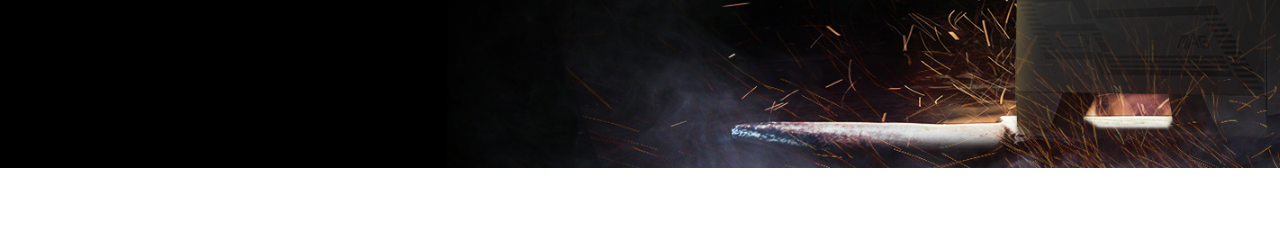
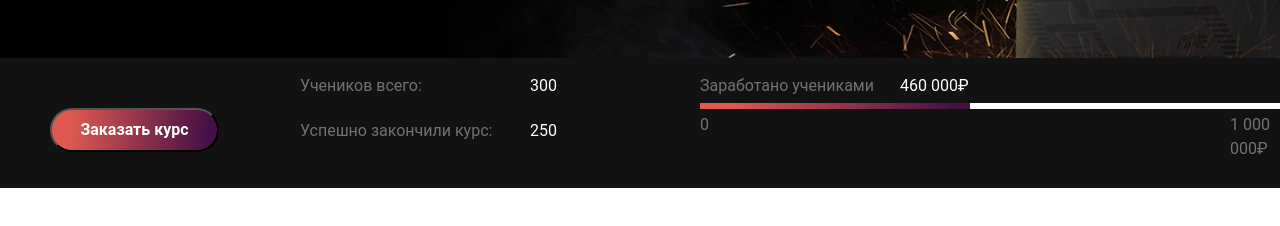
Before and after one commit to Dan0lik/-, a plain HTML site: page index.html in a window 1280 px wide. Shown: the part 552-778 px from the top of the page. Drawn offline with Linux system fonts and the light colour scheme.

Commit message:
Add files via upload

```diff
--- a/css/index.css
+++ b/css/index.css
@@ -114,3 +114,180 @@ a{
     font-size: 16px;
 
   }
+
+
+  .donate{
+    position: absolute;
+    width: 100%;
+    height: 130px;
+    left: 0px;
+    top: 610px;
+
+    background: #121212;
+  }
+  .text0{
+    /* Учеников всего. */
+  position: absolute;
+  font-family: Roboto;
+  font-style: normal;
+  font-weight: normal;
+
+  font-size: 16px;
+  line-height: 150%;
+  left: 300px;
+  color: white;
+  opacity: 0.4;
+  }
+  .text1{
+    /* Учеников всего 200. */
+  position: absolute;
+  font-family: Roboto;
+  font-style: normal;
+  font-weight: normal;
+
+  font-size: 16px;
+  line-height: 150%;
+  left: 530px;
+  color: white;
+  }
+  .text2{
+    /* Успешно закончили курс. */
+  position: absolute;
+  font-family: Roboto;
+  font-style: normal;
+  font-weight: normal;
+
+  font-size: 16px;
+  line-height: 150%;
+  left: 300px;
+  top: 45px;
+  color: white;
+  opacity: 0.4;
+  }
+  .text3{
+    /* Успешно закончили курс. 250 */
+  position: absolute;
+  font-family: Roboto;
+  font-style: normal;
+  font-weight: normal;
+
+  font-size: 16px;
+  line-height: 150%;
+  left: 530px;
+  top: 45px;
+  color: white;
+  }
+  .text4{
+    /* Заработано учениками. */
+  position: absolute;
+  font-family: Roboto;
+  font-style: normal;
+  font-weight: normal;
+
+  font-size: 16px;
+  line-height: 150%;
+  left: 700px;
+  color: white;
+  opacity: 0.4;
+  }
+  .text5{
+    /* Заработано учениками 400. */
+  position: absolute;
+  font-family: Roboto;
+  font-style: normal;
+  font-weight: normal;
+
+  font-size: 16px;
+  line-height: 150%;
+  left: 900px;
+  color: white;
+  }
+  .polos{
+  position: absolute;
+  width: 270px;
+  height: 6px;
+  left: 700px;
+  top: 45px;
+
+  background: linear-gradient(94.78deg, #DF5950 11.19%, #451046 93.72%);
+
+  }
+  .poloss{
+    position: absolute;
+    width: 330px;
+    height: 6px;
+    left: 970px;
+    top: 45px;
+
+    background: #FFFFFF;
+
+    }
+
+    .text6{
+      /* 0 */
+    position: absolute;
+    font-family: Roboto;
+    font-style: normal;
+    font-weight: normal;
+
+    font-size: 16px;
+    line-height: 150%;
+    left: 700px;
+    top: 55px;
+    color: white;
+    opacity: 0.4;
+    }
+
+    .text7{
+      /* 1 000 000 */
+    position: absolute;
+    font-family: Roboto;
+    font-style: normal;
+    font-weight: normal;
+
+    font-size: 16px;
+    line-height: 150%;
+    left: 1230px;
+    top: 55px;
+    color: white;
+    opacity: 0.4;
+    }
+
+  .enterу-donate{
+  display: flex;
+  flex-direction: row;
+  justify-content: center;
+  align-items: center;
+  padding: 10px 30px;
+
+  position: absolute;
+  width: 169px;
+  height: 44px;
+  left: 50px;
+  top: 50px;
+
+  /* grad1 */
+
+  background: linear-gradient(94.78deg, #DF5950 11.19%, #451046 93.72%);
+  border-radius: 50px;
+ }
+ .button-text{
+  position: static;
+  width: 109px;
+  height: 24px;
+  left: 30px;
+  top: 10px;
+
+  font-family: Roboto;
+  font-style: normal;
+  font-weight: bold;
+  font-size: 16px;
+  line-height: 150%;
+
+  text-align: center;
+  color: #FFFFFF;
+  flex: none;
+  order: 0;
+  flex-grow: 0;
+  margin: 0px 10px;
+ }
--- a/index.html
+++ b/index.html
@@ -49,7 +49,25 @@
 
 
     </header>
+    <!-- Секция с донатом. -->
 
+
+<div class="donate">
+<p class="text0">Учеников всего:</p>
+<p class="text1">300</p>
+<p class="text2">Успешно закончили курс:</p>
+<p class="text3">250</p>
+<p class="text4">Заработано учениками</p>
+<p class="text5">460 000₽</p>
+<div class="polos"></div>
+<div class="poloss"></div>
+
+<div class="text6">0</div>
+<div class="text7">1 000 000₽</div>
+
+
+<button class="enterу-donate"><p class="button-text" >Заказать курс</p></button>
+</div>
 <script>
 
 function getTimeRemaining(endtime) {
```
